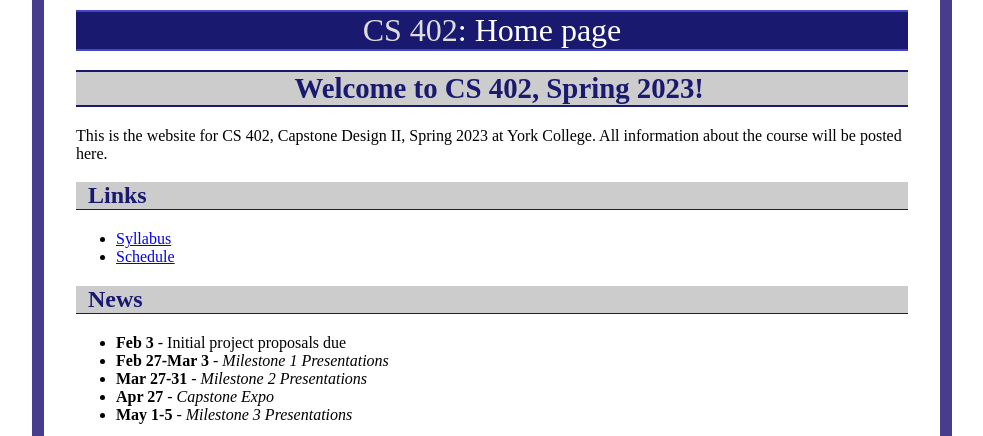
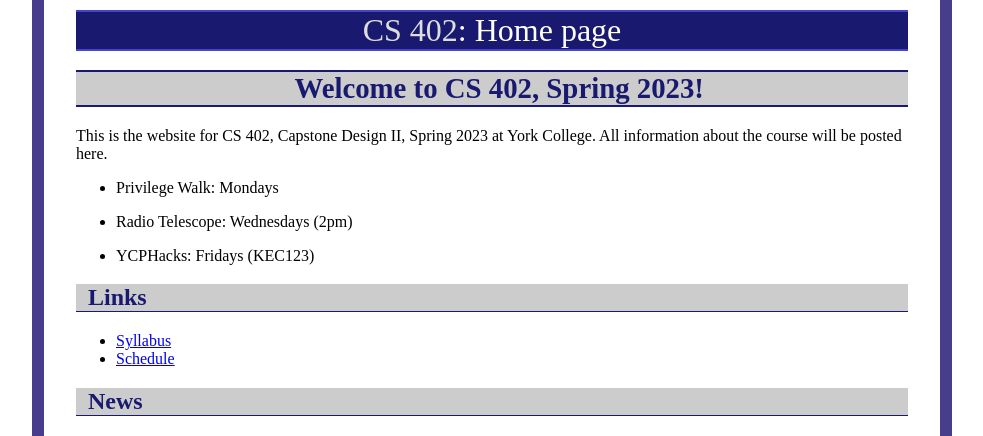
Before and after one commit to ycpcs/cs402-spring2023, a Jekyll site: the page built from index.md, in a window 1280 px wide. Shown: the top 436 px of the page, without its empty margins (148-1131 px from the left). Built offline with Jekyll 4.4.1, drawn with Linux system fonts in a browser that asks for light colours.

Commit message:
update index
update index

```diff
--- a/index.md
+++ b/index.md
@@ -7,6 +7,12 @@ title: Home page
 
 This is the website for CS 402, Capstone Design II, Spring 2023 at York College.
 All information about the course will be posted here.
+
+* Privilege Walk: Mondays
+
+* Radio Telescope: Wednesdays (2pm)
+
+* YCPHacks: Fridays (KEC123)
 
 ## Links
 
```
